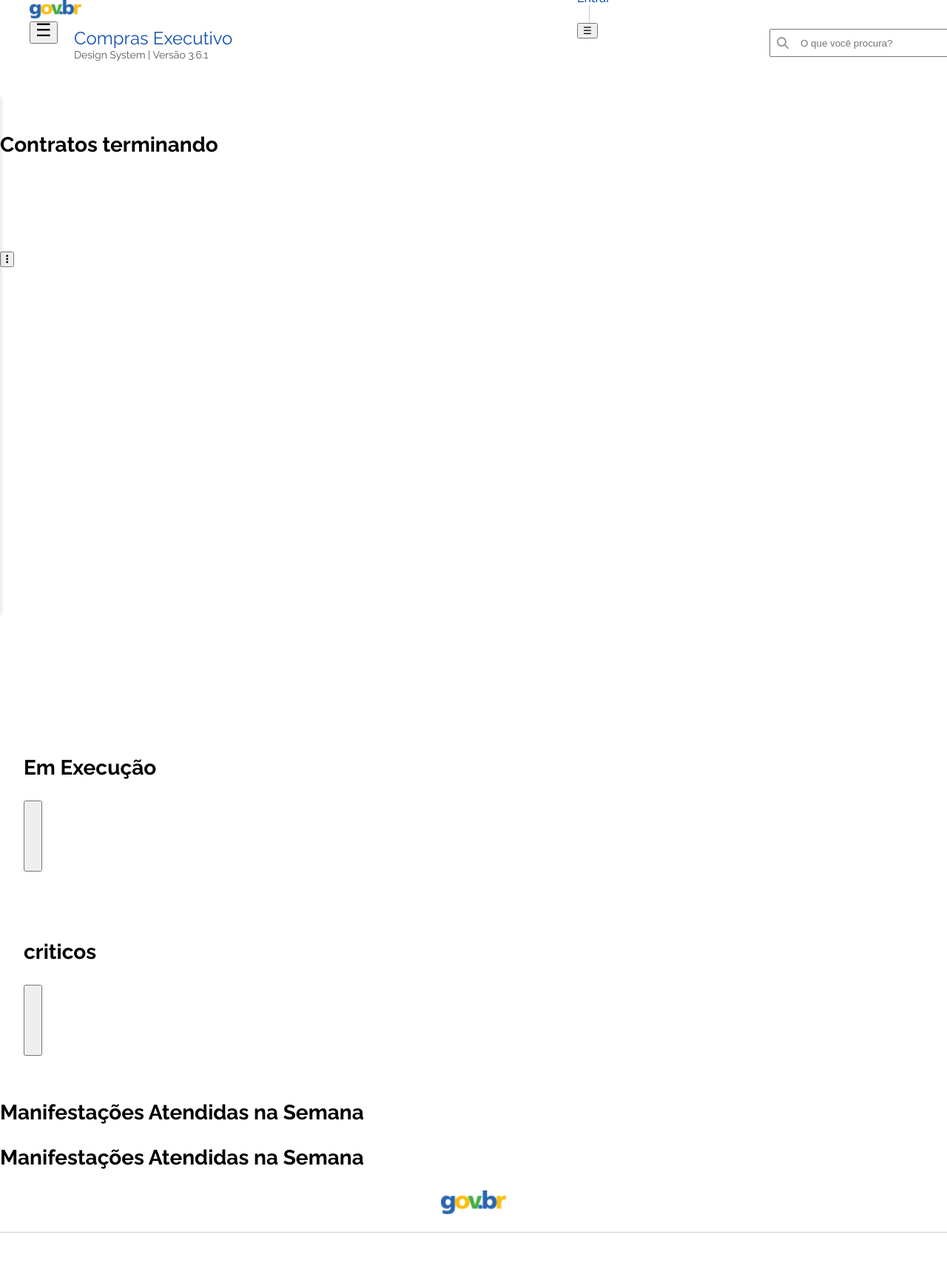
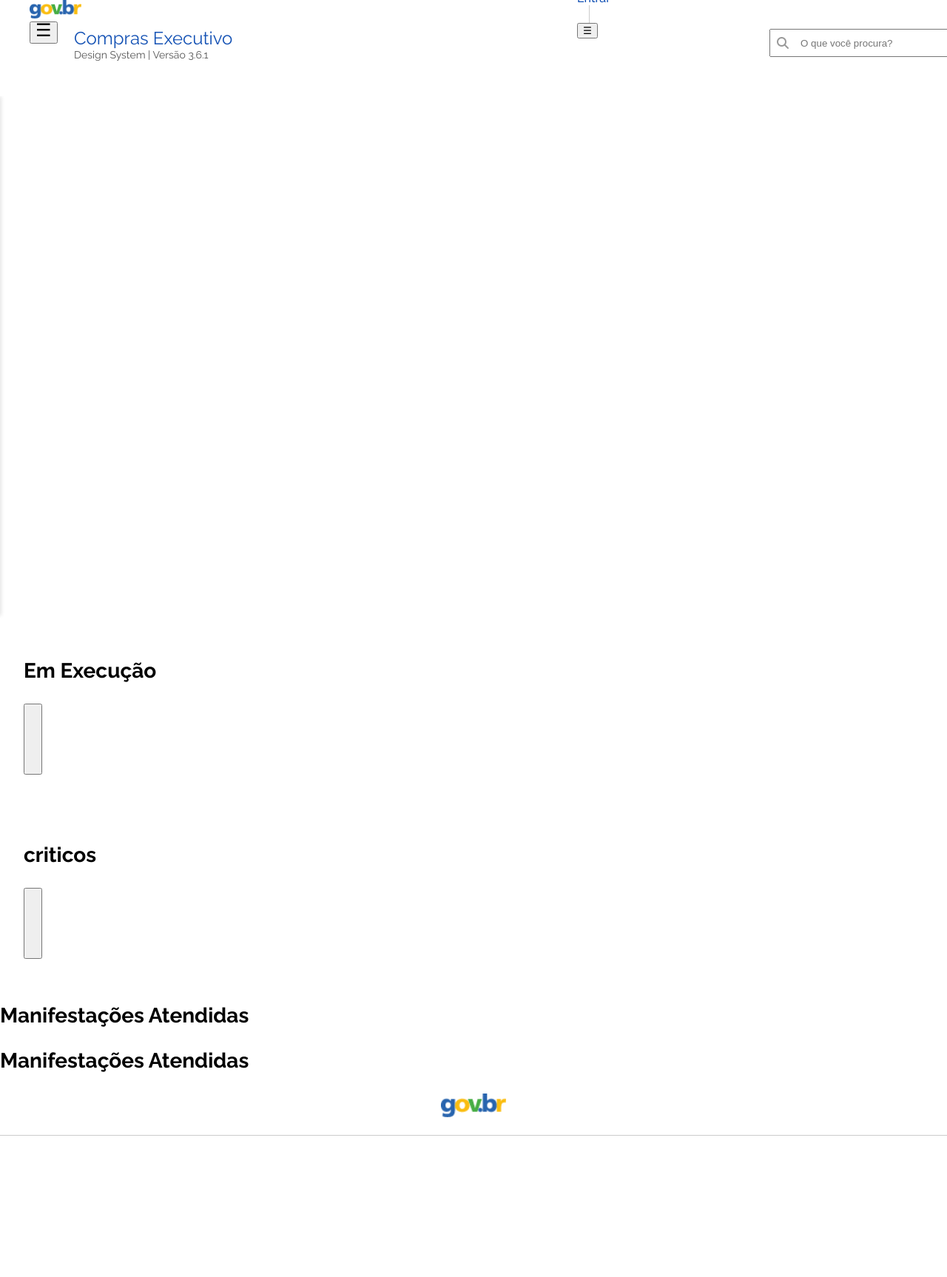
Before and after one commit to kidnapped/compras-executivo-v2, a Python web app: template app/templates/kpi.html in a window 1280 px wide. Shown: the whole page at 74% size. After the commit the page ends 1535 px from the top, so only its background shows below. Run offline with Jinja, Linux system fonts and the light colour scheme; the template is opened without the code that fills it, so the values that code supplies are empty; style sheets or scripts are compiled from the project's sources.

Commit message:
feat: Update KPI dashboard layout and enhance chart rendering functionality

```diff
--- a/app/static/css/app.css
+++ b/app/static/css/app.css
@@ -142,6 +142,10 @@ body {
 /* CARD */
 .br-card {
   border-radius: 10px;
+}
+
+.br button {
+  z-index: 1000;
 }
 
 /* FOOTER */
--- a/app/static/js/kpi/kpis.js
+++ b/app/static/js/kpi/kpis.js
@@ -1,72 +1,49 @@
 import * as echarts from "echarts";
+import card_kpi from "./card.js";
 
-// --- Standalone, reusable chart rendering function ---
-function renderKpiChartCard({
-  elementId,
-  data,
-  chartType = "bar",
-  cardTitle = "",
-  getChartOption,
-  transformData,
-}) {
-  const container = document.getElementById(elementId);
-  if (!container) return;
+// --- Centralized KPI Data Fetching ---
+async function fetchKpiData(endpoint = "/kpis/kpi1") {
+  const res = await fetch(endpoint);
+  if (!res.ok) throw new Error("Erro ao carregar");
+  return await res.json();
+}
 
-  // Show spinner
-  container.innerHTML = `
-    <div style="display:flex;justify-content:center;align-items:center;height:100%;">
-      <div class="spinner-border text-primary" style="width:3rem;height:3rem;" role="status">
-        <span class="sr-only">Loading...</span>
-      </div>
-    </div>
-  `;
-
-  setTimeout(() => {
-    container.innerHTML = "";
-    const chartDiv = document.createElement("div");
-    chartDiv.style.width = "100%";
-    chartDiv.style.height = "300px";
-    container.appendChild(chartDiv);
-
-    let chartData = data;
-    if (!data.labels && !data.anos && data.vigentes !== undefined) {
-      chartData = {
-        labels: [
-          "Vigentes",
-          "Finalizados",
-          "Críticos",
-          "120 dias",
-          "90 dias",
-          "45 dias",
-          "Outros",
+// --- Shared Chart Option Template ---
+function getBaseChartOption({ chartType, cardTitle, labels, values }) {
+  if (chartType === "pie") {
+    return {
+      tooltip: { trigger: "item", formatter: "{b}: {c} ({d}%)" },
+      legend: { orient: "vertical", left: "left" },
+      grid: { left: 30, right: 30, bottom: 30, top: 30, containLabel: true },
+      series: [
+        {
+          name: cardTitle,
+          type: "pie",
+          radius: ["50%", "70%"],
+          avoidLabelOverlap: false,
+          label: {
+            show: true,
+            position: "outside",
+            fontSize: 14,
+            formatter: "{b}: {c}",
+          },
+          emphasis: {
+            label: { show: true, fontSize: "18", fontWeight: "bold" },
+          },
+          labelLine: { show: true },
+          data: labels.map((label, i) => ({ value: values[i], name: label })),
+        },
       ],
-        values: [
-          data.vigentes,
-          data.finalizados,
-          data.criticos,
-          data.dias120,
-          data.dias90,
-          data.dias45,
-          data.outros,
-        ],
-        titulo: data.titulo,
-        subtitulo: data.subtitulo,
     };
   }
-    if (typeof transformData === "function") {
-      chartData = transformData(chartData);
-    }
-
-    let option = {
-      tooltip: {
-        trigger: "axis",
-        axisPointer: { type: "shadow" },
-      },
-      grid: { right: 20 },
+  // Default: bar/stacked bar
+  return {
+    tooltip: { trigger: "axis", axisPointer: { type: "shadow" } },
+    grid: { left: 5, right: 30, bottom: 80, top: 30, containLabel: true },
     xAxis: {
       type: "category",
-        data: chartData.labels || chartData.anos || [],
-        axisLabel: { rotate: 45, fontSize: 11 },
+      data: labels,
+      axisLabel: { show: true, rotate: 45, fontSize: 13 },
     },
     yAxis: {
       type: "value",
@@ -79,114 +56,111 @@ function renderKpiChartCard({
       {
         name: cardTitle,
         type: chartType,
-          data: chartData.values || chartData.valores || [],
+        data: values,
         itemStyle: { color: "#5470C6" },
         barMaxWidth: 50,
+        label: {
+          show: true,
+          position: "top",
+          fontSize: 14,
+          color: "#333",
+          formatter: "{c}",
+        },
       },
     ],
   };
-    if (typeof getChartOption === "function") {
-      option = getChartOption(chartData, option);
 }
-    const chart = echarts.init(chartDiv);
+
+// --- Reusable Card Rendering Function ---
+function renderKpiCard({
+  containerId,
+  cardTitle,
+  cardSubtitle = "",
+  icon,
+  chartType = "bar",
+  labels,
+  values,
+  customOption,
+}) {
+  const container = document.getElementById(containerId);
+  if (!container) return;
+  // Render card header and chart area
+  container.innerHTML =
+    card_kpi.cardHeader({
+      titulo: cardTitle,
+      subtitulo: cardSubtitle,
+      icone: icon,
+    }) +
+    '<div class="kpi-chart-inner" style="width:100%;min-height:100px;height:300px;"></div>';
+  const chartDiv = container.querySelector(".kpi-chart-inner");
+  chartDiv.innerHTML = `<div style="display:flex;justify-content:center;align-items:center;height:100%;"><div class="spinner-border text-primary" style="width:3rem;height:3rem;" role="status"><span class="sr-only">Loading...</span></div></div>`;
+  // Remove setTimeout, render immediately
+  chartDiv.innerHTML = "";
+  const echartsDiv = document.createElement("div");
+  echartsDiv.style.width = "100%";
+  echartsDiv.style.height = "300px";
+  chartDiv.appendChild(echartsDiv);
+  let option = getBaseChartOption({ chartType, cardTitle, labels, values });
+  if (typeof customOption === "function") {
+    option = customOption(labels, values, option);
+  }
+  const chart = echarts.init(echartsDiv);
   chart.setOption(option);
   chart.resize();
   window.addEventListener("resize", () => chart.resize());
-  }, 100); // Simulate async, remove in real use
 }
 
-// Utility function to display a value in an H2 inside any container
-function displayValueInH2(containerId, value) {
-  const container = document.getElementById(containerId);
-  if (container) {
-    container.textContent = value;
-  }
-}
-
-export default {
-  /**
-   * Renders a KPI card with a chart using ECharts.
-   * @param {Object} options
-   * @param {string} options.elementId - The container element id to render the card into.
-   * @param {string} options.apiEndpoint - The API endpoint to fetch data from.
-   * @param {string} options.chartType - The type of chart ('bar', 'line', etc).
-   * @param {string} options.cardTitle - The card title.
-   * @param {string} options.cardSubtitle - The card subtitle.
-   * @param {string} [options.icon] - The icon URL.
-   * @param {function} [options.getChartOption] - Optional function to customize chart options.
-   * @param {function} [options.transformData] - Optional function to transform API data.
-   */
-  /**
-   * Initializes the KPI1 card with a bar chart.
-   */
-
-  loadKpiData() {
-    fetch("/kpis/kpi1")
-      .then((res) => {
-        if (!res.ok) throw new Error("Erro ao carregar");
-        return res.json();
-      })
+// --- Usage Example: Fetch Once, Render Many ---
+fetchKpiData()
   .then((kpiData) => {
-        renderKpiChartCard({
-          elementId: "card-kpi-exercicio-container",
-          data: kpiData,
+    // Bar chart: All categories
+    renderKpiCard({
+      containerId: "card-kpi-exercicio-container",
+      cardTitle: "KPI Exercício",
+      cardSubtitle: kpiData.subtitulo,
       chartType: "bar",
-          cardTitle: "KPI Exercício",
-          cardSubtitle: "Contratos por Exercício",
+      labels: [
+        "Vigentes",
+        "Finalizados",
+        "Críticos",
+        "120 dias",
+        "90 dias",
+        "45 dias",
+        "Outros",
+      ],
+      values: [
+        kpiData.vigentes,
+        kpiData.finalizados,
+        kpiData.criticos,
+        kpiData.dias120,
+        kpiData.dias90,
+        kpiData.dias45,
+        kpiData.outros,
+      ],
     });
 
-        displayValueInH2("outeros", kpiData.outros);
-        // Render the new card
-        renderKpiChartCard({
-          elementId: "card-kpi-total-vigentes",
-          data: {
+    // Donut chart: Total vs Vigentes
+    renderKpiCard({
+      containerId: "card-kpi-total-vigentes",
+      cardTitle: "Total vs Vigentes",
+      chartType: "pie",
       labels: ["Total", "Vigentes"],
       values: [kpiData.quantidade_total, kpiData.vigentes],
-          },
-          chartType: "pie",
-          cardTitle: "Total vs Vigentes",
-          getChartOption: (data) => ({
-            tooltip: { trigger: "item", formatter: "{b}: {c} ({d}%)" },
-            legend: { orient: "vertical", left: "left" },
-            series: [
-              {
-                name: "Total vs Vigentes",
-                type: "pie",
-                radius: ["50%", "70%"], // Donut
-                avoidLabelOverlap: false,
-                label: {
-                  show: true,
-                  position: "outside",
-                  fontSize: 14,
-                  formatter: "{b}: {c}",
-                },
-                emphasis: {
-                  label: { show: true, fontSize: "18", fontWeight: "bold" },
-                },
-                labelLine: { show: true },
-                data: data.labels.map((label, i) => ({
-                  value: data.values[i],
-                  name: label,
-                })),
-              },
-            ],
-          }),
     });
 
-        // Render third card (horizontal stacked bar: Finalizados vs Vigentes)
-        renderKpiChartCard({
-          elementId: "card-kpi-stacked-bar",
-          data: {
+    // Horizontal stacked bar: Finalizados vs Vigentes
+    renderKpiCard({
+      containerId: "card-kpi-stacked-bar",
+      cardTitle: "Finalizados vs Vigentes (Stacked, Horizontal)",
+      chartType: "pie",
       labels: ["Contratos"],
       values: [kpiData.finalizados, kpiData.vigentes],
-          },
-          chartType: "bar",
-          cardTitle: "Finalizados vs Vigentes (Stacked, Horizontal)",
-          getChartOption: (data) => ({
-            tooltip: { trigger: "axis", axisPointer: { type: "shadow" } },
+      customOption: (labels, values, option) => ({
+        ...option,
+        grid: { left: 80, right: 30, bottom: 30, top: 30, containLabel: true },
+        xAxis: { type: "value" },
+        yAxis: { type: "category", data: labels },
         legend: { data: ["Finalizados", "Vigentes"] },
-            xAxis: { type: "value" },
-            yAxis: { type: "category", data: data.labels },
         series: [
           {
             name: "Finalizados",
@@ -218,156 +192,30 @@ export default {
       }),
     });
 
-        // Display 'outros' value as a string in the chosen container
-        displayValueInH2("outros", kpiData.outros);
-        displayValueInH2("criticos", kpiData.criticos);
+    // Display 'outros' value as a string in a chosen container
+    displayValueInH2("outros-value-container", kpiData.outros);
   })
   .catch((err) => {
     console.error("Erro ao carregar dados:", err);
   });
-  },
 
-  /**
-   * Fetches KPI data from an endpoint and stores it in a variable.
-   * @param {string} apiEndpoint
-   * @returns {Promise<Object>} The fetched data
-   */
-  async fetchKpiData(apiEndpoint) {
-    const res = await fetch(apiEndpoint);
-    if (!res.ok) throw new Error("Erro ao carregar");
-    const data = await res.json();
-    return data;
-  },
+// --- Utility: Display value in H2 ---
+function displayValueInH2(containerId, value) {
+  const container = document.getElementById(containerId);
+  if (container) {
+    let h2 = container.querySelector("h2");
+    if (!h2) {
+      h2 = document.createElement("h2");
+      container.appendChild(h2);
+    }
+    h2.textContent = value;
+  }
+}
 
-  renderKpiCard({ id, titulo, subtitulo, icone = "/static/images/doc2.png" }) {
-    return `
-            <div class="br-card h-100 card-contratos" style="min-height: 220px; overflow: hidden;">
-                ${App.cardHeader({ titulo, subtitulo, icone })}
-                <div class="card-content" style="margin: 20px; height: 180px !important;">
-                    <div id="${id}" style="width: 100%; height: 180px;"></div>
-                </div>
-
-            </div>
-        `;
-  },
+// Export as module for compatibility with app.js
+export default {
+  fetchKpiData,
+  renderKpiCard,
+  getBaseChartOption,
+  displayValueInH2,
 };
-// --- Unified Card Rendering Example ---
-// Fetch the data once, then render as many cards as you want with different options
-fetch("/kpis/kpi1")
-  .then((res) => {
-    if (!res.ok) throw new Error("Erro ao carregar");
-    return res.json();
-  })
-  .then((kpiData) => {
-    // Render first card (bar chart)
-    renderKpiChartCard({
-      elementId: "card-kpi-exercicio-container",
-      data: kpiData,
-      chartType: "bar",
-      cardTitle: "KPI Exercício",
-      getChartOption: (data, option) => ({
-        ...option,
-        xAxis: {
-          ...option.xAxis,
-          axisLabel: { show: true, rotate: 45, fontSize: 13 },
-        },
-        series: [
-          {
-            ...option.series[0],
-            label: {
-              show: true,
-              position: "top",
-              fontSize: 14,
-              color: "#333",
-              formatter: "{c}",
-            },
-          },
-        ],
-      }),
-    });
-
-    // Render second card (donut chart, only quantidade_total and vigentes)
-    renderKpiChartCard({
-      elementId: "card-kpi-total-vigentes",
-      data: {
-        labels: ["Total", "Vigentes"],
-        values: [kpiData.quantidade_total, kpiData.vigentes],
-      },
-      chartType: "pie",
-      cardTitle: "Total vs Vigentes",
-      getChartOption: (data) => ({
-        tooltip: { trigger: "item", formatter: "{b}: {c} ({d}%)" },
-        legend: { orient: "vertical", left: "left" },
-        series: [
-          {
-            name: "Total vs Vigentes",
-            type: "pie",
-            radius: ["50%", "70%"], // Donut
-            avoidLabelOverlap: false,
-            label: {
-              show: true,
-              position: "outside",
-              fontSize: 14,
-              formatter: "{b}: {c}",
-            },
-            emphasis: {
-              label: { show: true, fontSize: "18", fontWeight: "bold" },
-            },
-            labelLine: { show: true },
-            data: data.labels.map((label, i) => ({
-              value: data.values[i],
-              name: label,
-            })),
-          },
-        ],
-      }),
-    });
-
-    // Render third card (horizontal stacked bar: Finalizados vs Vigentes)
-    renderKpiChartCard({
-      elementId: "card-kpi-stacked-bar",
-      data: {
-        labels: ["Contratos"],
-        values: [kpiData.finalizados, kpiData.vigentes],
-      },
-      chartType: "bar",
-      cardTitle: "Finalizados vs Vigentes (Stacked, Horizontal)",
-      getChartOption: (data) => ({
-        tooltip: { trigger: "axis", axisPointer: { type: "shadow" } },
-        legend: { data: ["Finalizados", "Vigentes"] },
-        xAxis: { type: "value" },
-        yAxis: { type: "category", data: data.labels },
-        series: [
-          {
-            name: "Finalizados",
-            type: "bar",
-            stack: "contratos",
-            label: {
-              show: true,
-              position: "inside",
-              fontSize: 14,
-              formatter: "{c}",
-            },
-            data: [kpiData.finalizados],
-            itemStyle: { color: "#FF6F61" },
-          },
-          {
-            name: "Vigentes",
-            type: "bar",
-            stack: "contratos",
-            label: {
-              show: true,
-              position: "inside",
-              fontSize: 14,
-              formatter: "{c}",
-            },
-            data: [kpiData.vigentes],
-            itemStyle: { color: "#5470C6" },
-          },
-        ],
-      }),
-    });
-  })
-  .catch((err) => {
-    console.error("Erro ao carregar dados:", err);
-  });
--- a/app/templates/kpi.html
+++ b/app/templates/kpi.html
@@ -4,38 +4,27 @@ endblock %} {% block content %}
 <div class="row">
   <!-- Left Column: Chart Card -->
   <div class="col-sm-6 col-md-6 col-lg-6 col-xl-6 d-flex flex-column">
-    <section class=" flex-fill mb-3">
-      <div class="">
+    <section class="flex-fill mb-3">
+      <div>
         <section class="br-card list-card mb-2x">
           <div
-            class="br-modal auto"
-            aria-modal="true"
-            role="dialog"
-            aria-labelledby="modalalerttitle"
+            id="card-kpi-exercicio-container"
+            style="width: 100%; min-height: 100px; height: 100%"
           >
-            <div class="br-modal-header d-flex align-items-center">
-              <button
-                class="br-button close circle"
-                type="button"
-                data-dismiss="br-modal"
-                aria-label="Fechar"
-              >
-                <i class="fas fa-ellipsis-v" aria-hidden="true"></i>
-              </button>
-              <div
-                    id="card-kpi-exercicio-container"
-                    style="width: 100%; min-height: 100px; height: 100%"
-            ></div>
+            <div
+              class="br-loading medium"
+              style="width: 100%; min-height: 100px; height: 100%"
+              role="progressbar"
+              aria-label="carregando contratos"
+            >
+              carregando data
             </div>
           </div>
         </section>
-
-
       </div>
-      <div class="card-header">
-        <h3 class="overflow-lg-auto p-0">Contratos terminando</h3>
+      <div class="br-card list-card mb-2x">
         <div
-          id="card-kpi-exercicio-container"
+          id="card-kpi-exercicio-container-2"
           style="width: 100%; min-height: 100px; height: 100%"
         ></div>
       </div>
@@ -46,38 +35,21 @@ endblock %} {% block content %}
   <div class="col-sm-6 col-md-6 col-lg-6 col-xl-6">
     <div class="row">
       <div class="col-12">
-        <!-- Modal Section (if needed, otherwise remove) -->
         <section class="br-card list-card mb-2x">
           <div
-            class="br-modal auto"
-            aria-modal="true"
-            role="dialog"
-            aria-labelledby="modalalerttitle"
-          >
-            <div class="br-modal-header d-flex align-items-center">
-              <button
-                class="br-button close circle"
-                type="button"
-                data-dismiss="br-modal"
-                aria-label="Fechar"
-              >
-                <i class="fas fa-ellipsis-v" aria-hidden="true"></i>
-              </button>
-              <div
-                id="card-kpi-stacked-bar"
-                style="width: 100%; min-height: 120px; height: 300px"
-              ></div>
-            </div>
-          </div>
+            id="card-kpi-stacked-bar"
+            style="width: 100%; min-height: 120px; height: 300px"
+          ></div>
         </section>
-      </div>
-      <div class="col-md-6 d-flex flex-column">
-        <section class="br-card flex-fill mb-3">
+        <section class="br-card list-card mb-2x">
           <div
             id="card-kpi-total-vigentes"
             style="width: 100%; min-height: 120px; height: 300px"
           ></div>
         </section>
+      </div>
+      <div class="col-md-6 d-flex flex-column">
+        <section class="br-card flex-fill mb-3"></section>
         <section class="br-card flex-fill mb-3">
           <div
             id="outros-value-container"
@@ -85,8 +57,7 @@ endblock %} {% block content %}
             style="padding: 2rem"
           >
             <h3 class="overflow-lg-auto p-0">Em Execução</h3>
-
-              <button class="br-button primary">
+            <button class="br-button">
               <h2
                 id="outros"
                 style="font-weight: 700; color: rgb(131, 183, 11)"
@@ -96,37 +67,30 @@ endblock %} {% block content %}
             </button>
           </div>
         </section>
-        <section class="br-card flex-fill">
+        <section class="br-card flex-fill overflow-sm-visiblle">
           <div
             id="criticos-value-container"
             class="text-center"
             style="padding: 2rem"
           >
             <h3 class="overflow-lg-auto p-0">criticos</h3>
-            <button class="br-button primary">
-
-              <h2
-                id="criticos"
-                style="font-weight: 700; color: rgb(227, 8, 8)"
-              >
+            <button class="br-button">
+              <h2 id="criticos" style="font-weight: 700; color: rgb(227, 8, 8)">
                 &nbsp;
               </h2>
             </button>
+          </div>
         </section>
       </div>
       <div class="col-md-6 d-flex flex-column">
         <section class="br-card flex-fill mb-3">
           <div class="card-header">
-            <h3 class="overflow-lg-auto p-0">
-              Manifestações Atendidas na Semana
-            </h3>
+            <h3 class="overflow-lg-auto p-0">Manifestações Atendidas</h3>
           </div>
         </section>
         <section class="br-card flex-fill">
           <div class="card-header">
-            <h3 class="overflow-lg-auto p-0">
-              Manifestações Atendidas na Semana
-            </h3>
+            <h3 class="overflow-lg-auto p-0">Manifestações Atendidas</h3>
           </div>
         </section>
       </div>
```
Lines whose indentation alone changed are shown as unchanged.
